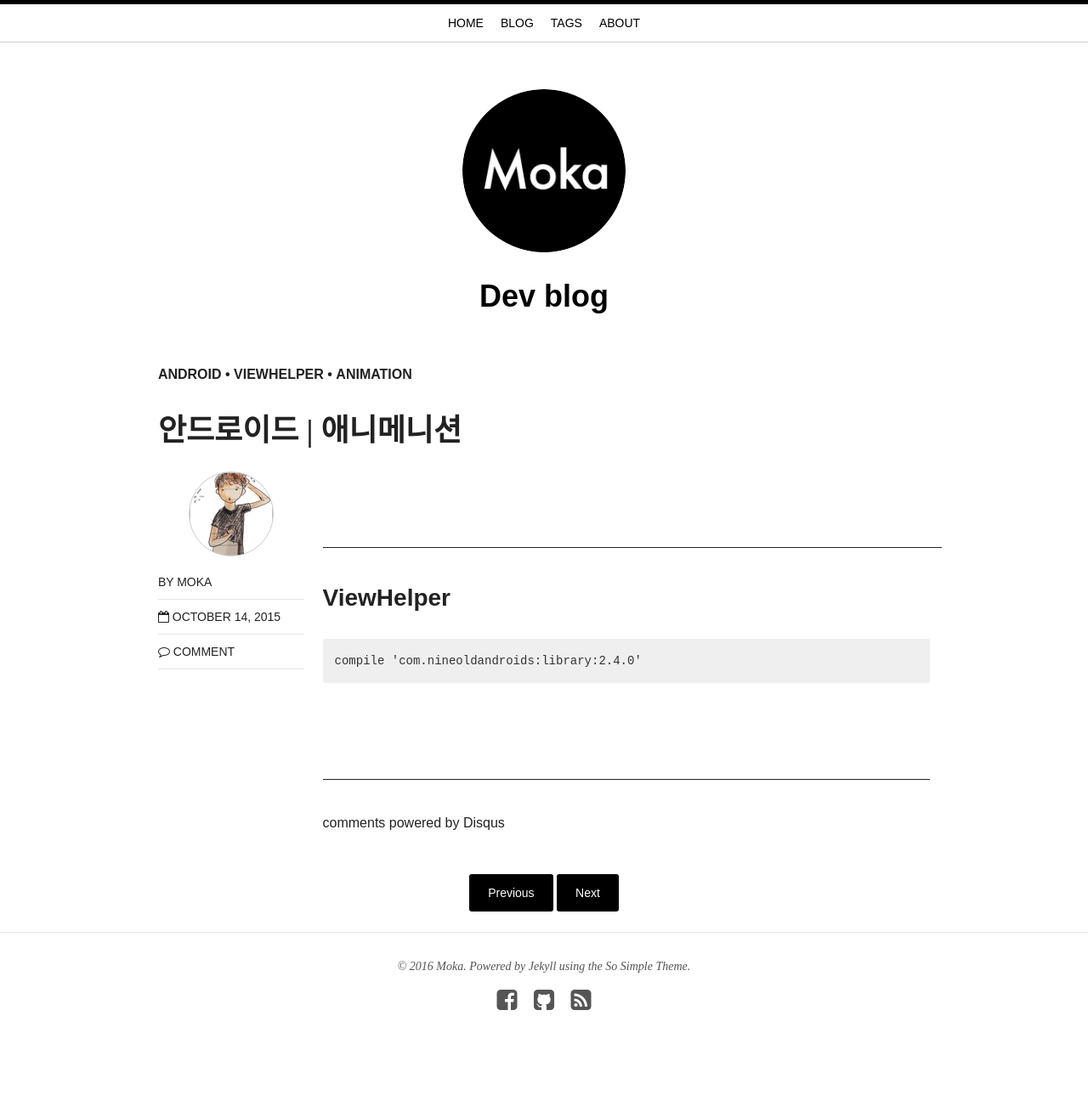
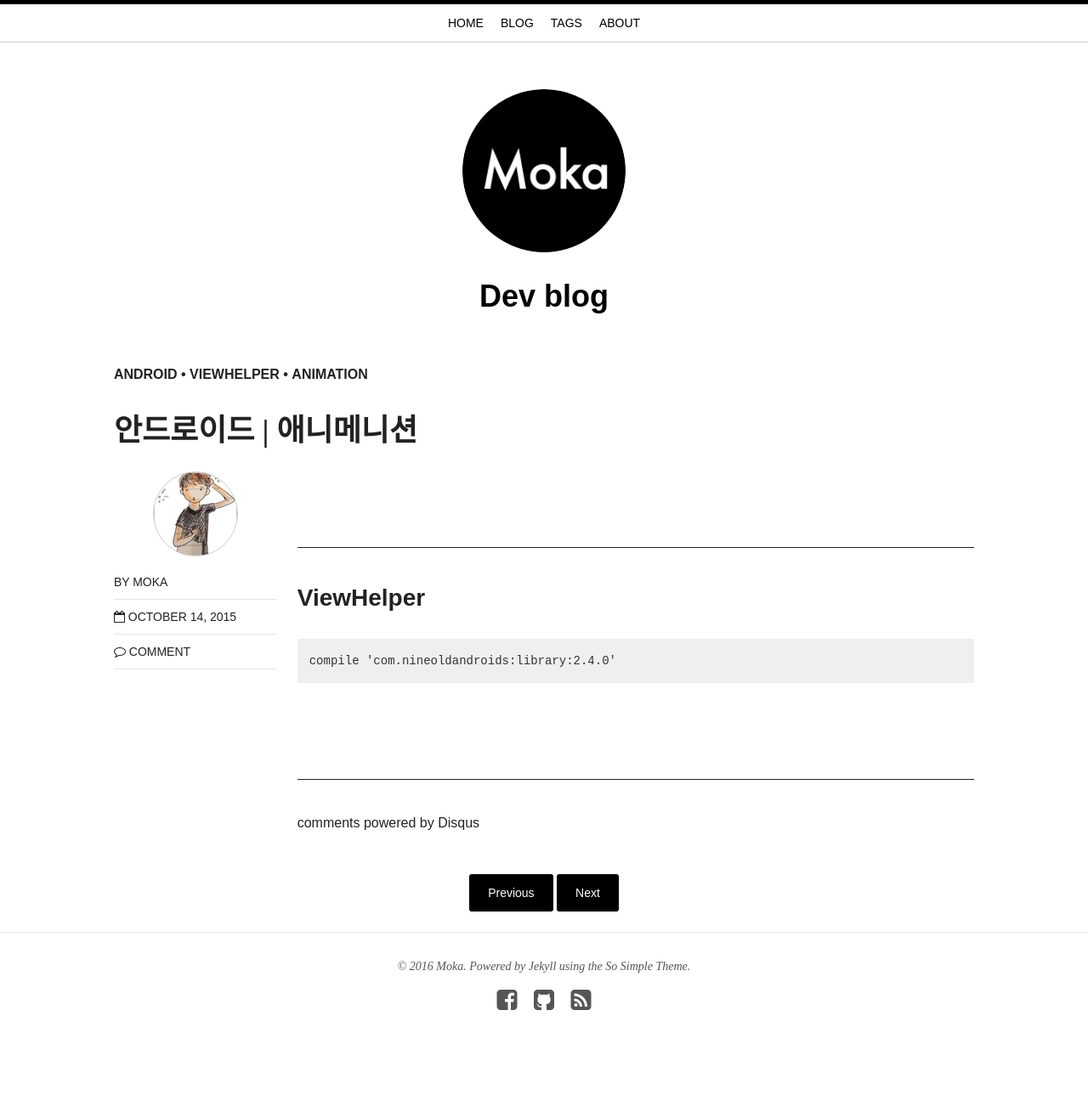
Before and after one commit to steadymoka/moka-a.github.io, a Jekyll site: the page built from _posts/android/2015-10-15-viewhelper.md, in a window 1280 px wide. Shown: the whole page at 85% size. Built offline with Jekyll 4.4.1, drawn with Linux system fonts in a browser that asks for light colours; nearby versions of some CDN libraries; comment, search, counter and statistics services are not loaded.

Commit message:
edit page width

```diff
--- a/_layouts/page.html
+++ b/_layouts/page.html
@@ -26,7 +26,7 @@
       {% endif %}
     {% endif %}
 
-    <div class="entry-wrapper" {% if page.url == "/" or page.url == "/about/" %} style="max-width: 46.5em;" {%else%}  style="max-width: 66.5em;" {% endif %}>
+    <div class="entry-wrapper" {% if page.url == "/" or page.url == "/about/" %} style="max-width: 51.5em;" {%else%}  style="max-width: 71.5em;" {% endif %}>
       <header class="entry-header" style="max-width: 75%; display: inline-block;">
         <h1 class="">{% if page.headline %}{{ page.headline }}{% else %}{{ page.title }}{% endif %}</h1>
       </header>
--- a/_layouts/post.html
+++ b/_layouts/post.html
@@ -34,7 +34,7 @@
 <div id="main" role="main">
   <article class="hentry">
     {% if page.image.feature %}<img src="{{ site.url }}/images/{{ page.image.feature }}" class="entry-feature-image" alt="{{ page.title }}" {% if site.logo == null %}style="margin-top:0;"{% endif %}>{% if page.image.credit %}<p class="image-credit">Image credit: <a href="{{ page.image.creditlink }}">{{ page.image.credit }}</a></p>{% endif %}{% endif %}
-    <div class="entry-wrapper">
+    <div class="entry-wrapper" style="max-width: 66.5em;">
       <header class="entry-header">
         <span class="entry-tags">{% for tag in page.tags %}<a href="/tags/#{{ tag }}" title="Pages tagged {{ tag }}">{{ tag }}</a>{% unless forloop.last %}&nbsp;&bull;&nbsp;{% endunless %}{% endfor %}</span>
         {% if page.link %}
@@ -73,13 +73,12 @@
 
         <script async src="//pagead2.googlesyndication.com/pagead/js/adsbygoogle.js"></script>
         <ins class="adsbygoogle"
-             style="display:inline-block;width:728px;height:90px"
+             style="display:inline-block;width:100%;height:90px"
              data-ad-client="ca-pub-7847386025632674"
              data-ad-slot="9316628547"></ins>
         <script>
         (adsbygoogle = window.adsbygoogle || []).push({});
         </script>
-
 
         {{ content }}
 
```
